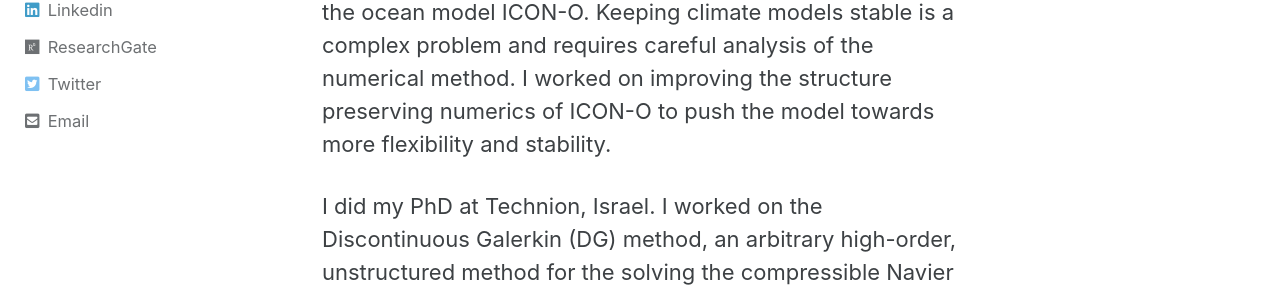
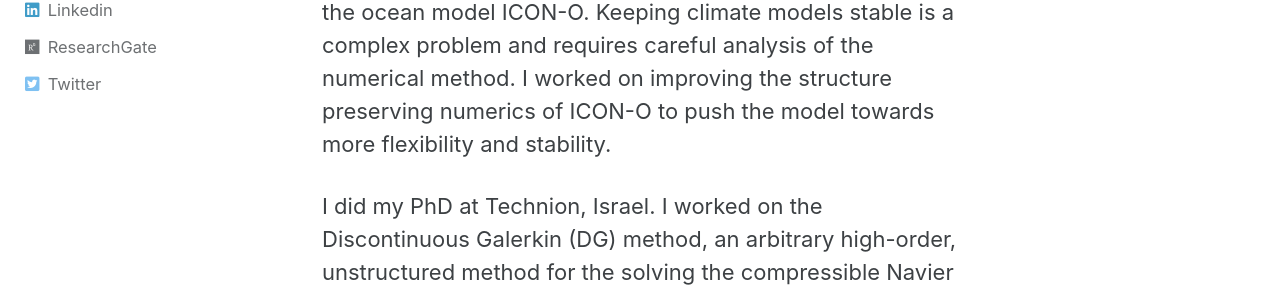
Before and after one commit to vikramsg/vikramsg.github.io, a Jekyll site: the page built from index.md, in a window 1280 px wide. Shown: the part 393-686 px from the top of the page. Built offline with Jekyll 4.4.1, drawn with Linux system fonts in a browser that asks for light colours; cached includes are drawn as plain includes.

Commit message:
Remove email

```diff
--- a/_config.yml
+++ b/_config.yml
@@ -97,7 +97,7 @@ author:
   avatar           : "/assets/images/profile.jpg"
   bio              : # "I am an **amazing** person."
   location         : "Hamburg, Germany"
-  email            : vikram.singh@mpimet.mpg.de
+  # email            : vikram.singh@mpimet.mpg.de
   links:
     - label: "GitHub"
       icon: "fab fa-fw fa-github"
```
